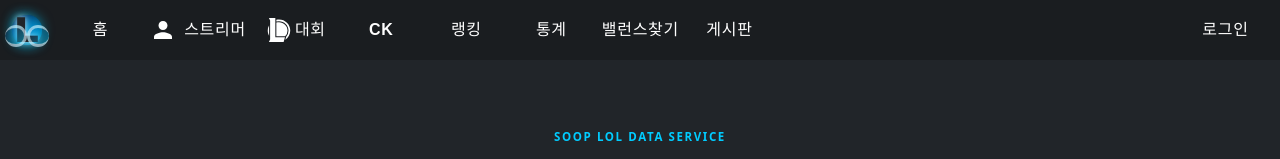
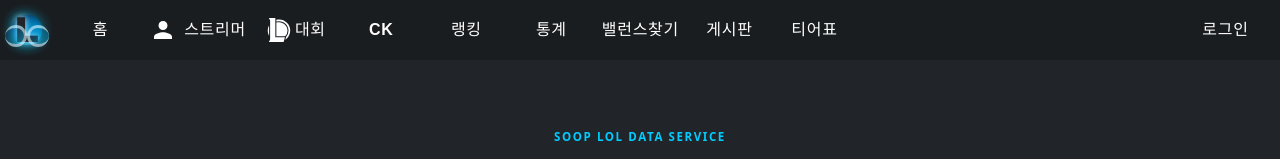
Before and after one commit to jaeyeah/LOLINFO-FE, a React (Vite) app in the folder lolinfo/: page / in a window 1280 px wide. Shown: the top 159 px of the page. Built offline with nearby package versions, Linux system fonts and the light colour scheme; no server answers.

Commit message:
메뉴에 티어표 노출

```diff
--- a/lolinfo/src/components/Menu.jsx
+++ b/lolinfo/src/components/Menu.jsx
@@ -194,7 +194,6 @@ export default function Menu() {
                         <li className="nav-item" onClick={closeMenu}>
                             <Link className="nav-link" to="/balance">밸런스찾기</Link>
                         </li>
-                        {/* {isLogin === true ? (<>  로그인 시 나와야 하는 화면 */}
                         <li className={`nav-item dropdown ${boardOpen ? 'show' : ''}`}>
                             <div className="dropdown-nav">
                                 <Link className="nav-link dropdown-parent-link" to="/board" onClick={closeMenu}>
@@ -225,7 +224,9 @@ export default function Menu() {
                                 </li>
                             </ul>
                         </li>
-                        {/* </>) : (<> </> )} 비로그인 시 나와야 하는 화면 */}
+                        <li className="nav-item" onClick={closeMenu}>
+                            <Link className="nav-link" to="/tournament/115/tier">티어표</Link>
+                        </li>
                     </ul>
                     <ul className="navbar-nav ms-auto">
                         {/* 우측 메뉴 */}
```
Lines whose indentation alone changed are shown as unchanged.
